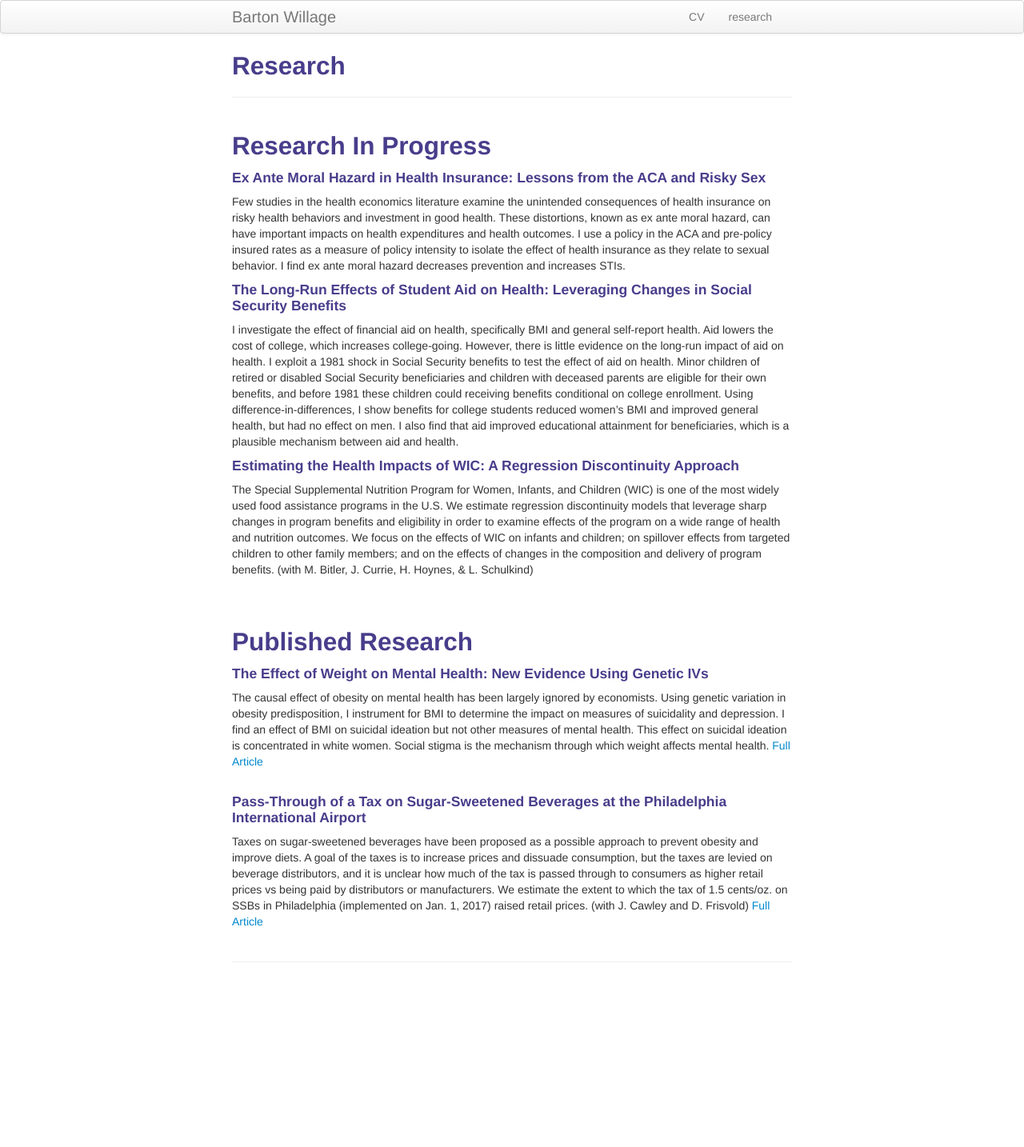
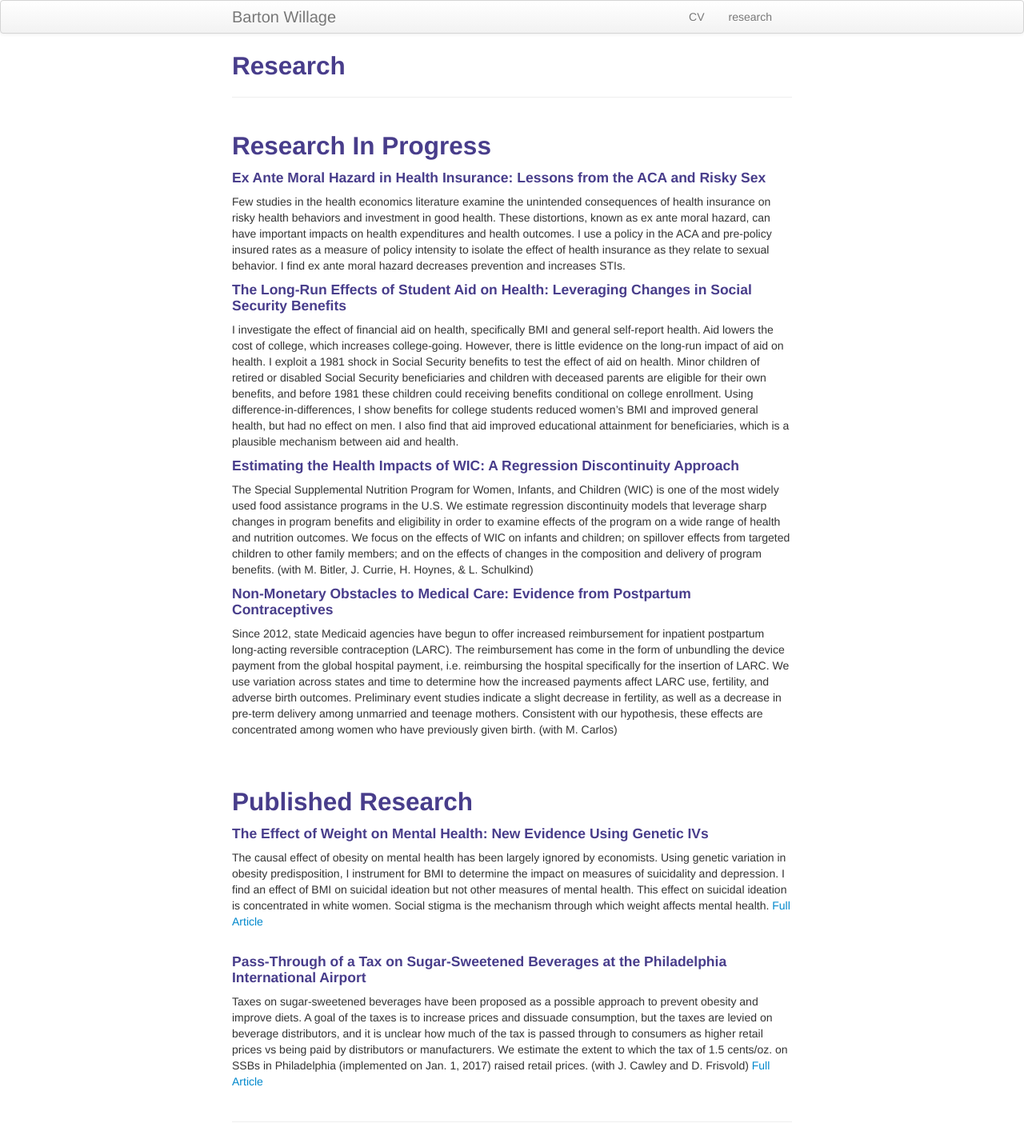
Before and after one commit to bjwillage/bjwillage.github.io, a Jekyll site: the page built from pages/research.md, in a window 1280 px wide. Shown: the whole page at 80% size. Built offline with Jekyll 4.4.1, drawn with Linux system fonts in a browser that asks for light colours; before the commit the page ends 1234 px from its top, so only the background shows below that.

Commit message:
Update research.md

```diff
--- a/pages/research.md
+++ b/pages/research.md
@@ -16,10 +16,15 @@ I investigate the effect of financial aid on health, specifically BMI and genera
 
 #### Estimating the Health Impacts of WIC: A Regression Discontinuity Approach
 The Special Supplemental Nutrition Program for Women, Infants, and Children (WIC) is one of the most widely used food assistance programs in the U.S. We estimate regression discontinuity models that leverage sharp changes in program benefits and eligibility in order to examine effects of the program on a wide range of health and nutrition outcomes. We focus on the effects of WIC on infants and children; on spillover effects from targeted children to other family members; and on the effects of changes in the composition and delivery of program benefits.
-(with M. Bitler, J. Currie, H. Hoynes, & L. Schulkind)
+(with M. Bitler, J. Currie, H. Hoynes, & L. Schulkind)<br>
+
+#### Non-Monetary Obstacles to Medical Care: Evidence from Postpartum Contraceptives
+Since 2012, state Medicaid agencies have begun to offer increased reimbursement for inpatient postpartum long-acting reversible contraception (LARC). The reimbursement has come in the form of unbundling the device payment from the global hospital payment, i.e. reimbursing the hospital specifically for the insertion of LARC. We use variation across states and time to determine how the increased payments affect LARC use, fertility, and adverse birth outcomes. Preliminary event studies indicate a slight decrease in fertility, as well as a decrease in pre-term delivery among unmarried and teenage mothers. Consistent with our hypothesis, these effects are concentrated among women who have previously given birth.
+(with M. Carlos)<br>
+
+
 
 <br><br>
-
 ## Published Research
 
 #### The Effect of Weight on Mental Health: New Evidence Using Genetic IVs
```
